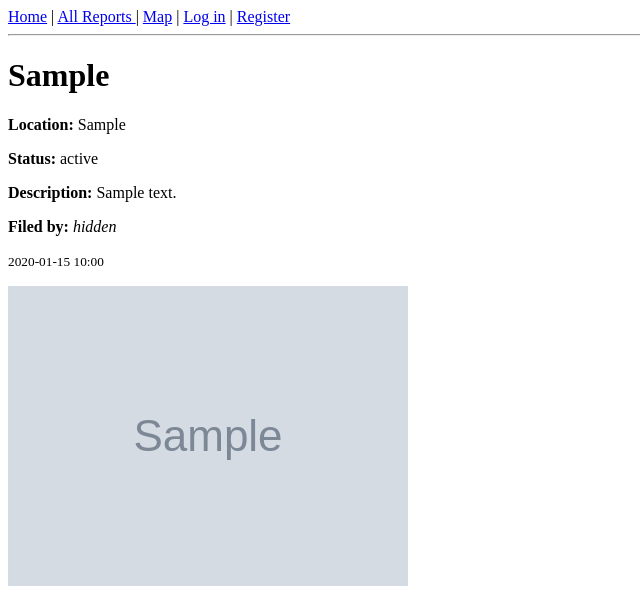
After one commit to arnavranjan1/pothole-reporter, a Flask app: page /report/1 in a window 1280 px wide. The commit adds this page. Shown: the top 605 px of the page, without its empty margins (0-640 px from the left). Run offline with Flask 3, Linux system fonts and the light colour scheme; tables that the repository leaves empty hold one stand-in row (values such as "Sample post"); grey boxes marked "Sample" are stand-in pictures.

Commit message:
Add single-report detail page with coherent filer-privacy rule

```diff
--- a/app.py
+++ b/app.py
@@ -1,4 +1,4 @@
-from flask import Flask, render_template, request, redirect, url_for, flash   # core Flask: app, templating, request data, redirects, URL building, flash messages
+from flask import Flask, render_template, request, redirect, url_for, flash, abort   # + abort → emit a clean HTTP error (404) instead of rendering a blank page
 from flask_sqlalchemy import SQLAlchemy                    # the ORM extension — gives db.Model, db.session etc.
 from sqlalchemy.orm import DeclarativeBase, Mapped, mapped_column, relationship  # base class, type-hints, column definer, + relationship for FK convenience
 from sqlalchemy import ForeignKey                          # column-level constraint: value must match a PK in another table
@@ -96,6 +96,13 @@ class Report(db.Model):                                    # the reports table
     )
     author: Mapped["User | None"] = relationship(back_populates="reports")  # many-to-one: report.author = the User object (or None)
 
+    def filer_visible_to(self, viewer):                    # WHO filed this is private — only the owner or an admin may see it. lives on the model so every template asks the same question
+        if not viewer.is_authenticated:                    # logged-out visitors never see the filer
+            return False
+        if viewer.role == "admin":                         # admins see every filer
+            return True
+        return self.user_id == viewer.id                   # otherwise: only if THIS report is the viewer's own. self.user_id is None for old reports → False for non-admins
+
     def __repr__(self):
         return f"<Report {self.id} {self.hazard_type} @ {self.location}>"
 
@@ -173,6 +180,15 @@ def my_reports():
     ).order_by(Report.created_at.desc())                   # newest first, matching /reports and /admin
     my = db.session.execute(stmt).scalars().all()          # .scalars() → bare Report objects, not 1-tuples. same idiom as your other list routes
     return render_template("my_reports.html", reports=my)  # pass as `reports` so the template loop reads identically to reports.html
+
+
+@app.route("/report/<int:report_id>")                      # GET — view ONE report in full. <int:..> validates+coerces the id, same converter as update_status
+def report_detail(report_id):                              # report_id arrives as a real int. no POST, no mutation → no CSRF token needed on the links pointing here
+    report = db.session.get(Report, report_id)             # load the row by PK. same getter as load_user / update_status. None if no such id
+    if report is None:                                     # valid int but no such report → the user navigated to a URL with nothing behind it
+        abort(404)                                         # honest HTTP answer: "nothing exists here". NOT a flash+redirect — there's no page they came from
+    return render_template("report_detail.html", report=report)  # one object (not a list). the template asks report.filer_visible_to(current_user) itself
+
 
 @app.route("/register", methods=["GET", "POST"])
 def register():
--- a/templates/my_reports.html
+++ b/templates/my_reports.html
@@ -10,7 +10,8 @@
         {# loop is identical to reports.html — same var name 'report', same dot access. the filtering already happened in the route #}
         {% for report in reports %}
             <li>
-                <strong>{{ report.hazard_type }}</strong> — {{ report.location }}
+                {# hazard type is now a link through to the full detail page. url_for builds /report/<id> so a route rename never breaks it #}
+                <strong><a href="{{ url_for('report_detail', report_id=report.id) }}">{{ report.hazard_type }}</a></strong> — {{ report.location }}
                 ({{ report.status }})   {# the lifecycle state — Reported / In Progress / Fixed — the thing you're here to track #}
                 {# no "Filed by" line — every report on this page is yours by definition #}
                 {% if report.description %}
--- /dev/null
+++ b/templates/report_detail.html
@@ -0,0 +1,57 @@
+<!-- single-report detail page -->
+{% extends "base.html" %}
+{% block title %}Report #{{ report.id }}{% endblock %}
+{% block content %}
+    <h1>{{ report.hazard_type }}</h1>
+
+    {# core fields — read straight off the single `report` object, no loop (we were handed ONE report, not a list) #}
+    <p><strong>Location:</strong> {{ report.location }}</p>
+    <p><strong>Status:</strong> {{ report.status }}</p>
+
+    {# description is optional (nullable Text) → only show the block if there's something in it #}
+    {% if report.description %}
+        <p><strong>Description:</strong> {{ report.description }}</p>
+    {% endif %}
+
+    {# filer identity is private — the model decides who may see it (owner or admin). same rule on every page now #}
+    <p><strong>Filed by:</strong>
+        {% if report.filer_visible_to(current_user) %}
+            {{ report.author.username if report.author else "unknown" }}   {# author can still be None for old pre-auth reports #}
+        {% else %}
+            <em>hidden</em>                                {# logged-out or non-owner: see the report, not who filed it #}
+        {% endif %}
+    </p>
+
+    <p><small>{{ report.created_at.strftime("%Y-%m-%d %H:%M") }}</small></p>
+
+    {# full-size photo (not the 120px thumbnail from admin.html) — only if one was uploaded #}
+    {% if report.image_filename %}
+        <img src="{{ url_for('static', filename='uploads/' ~ report.image_filename) }}" alt="hazard photo" style="max-width: 100%;">
+    {% endif %}
+
+    {# mini-map — only render the whole block if this report actually HAS coords. Jinja's `none` is lowercase (its None) #}
+    {% if report.latitude is not none and report.longitude is not none %}
+        <link rel="stylesheet" href="https://unpkg.com/leaflet@1.9.4/dist/leaflet.css">
+        <h2>Location</h2>
+        <div id="detailMap" style="height: 50vh; width: 100%;"></div>
+
+        <script src="https://unpkg.com/leaflet@1.9.4/dist/leaflet.js"></script>
+        <script>
+            // a read-only mini-map centered on THIS report's pin. tojson safely injects the float into JS
+            const detailMap = L.map("detailMap").setView(
+                [{{ report.latitude | tojson }}, {{ report.longitude | tojson }}], 15   // zoom 15 = street level, tighter than the overview map's 12
+            );
+
+            L.tileLayer("https://tile.openstreetmap.org/{z}/{x}/{y}.png", {
+                attribution: "&copy; OpenStreetMap contributors",
+            }).addTo(detailMap);
+
+            // one static marker on the report's coords. no click handler — this map is just for viewing, not picking
+            L.marker([{{ report.latitude | tojson }}, {{ report.longitude | tojson }}]).addTo(detailMap);
+        </script>
+    {% else %}
+        <p><em>No location pinned for this report.</em></p>
+    {% endif %}
+
+    <p><a href="{{ url_for('reports') }}">&larr; Back to all reports</a></p>
+{% endblock %}
```
Also changed, not shown: templates/admin.html (+9 -3 lines), templates/reports.html (+9 -4 lines).
